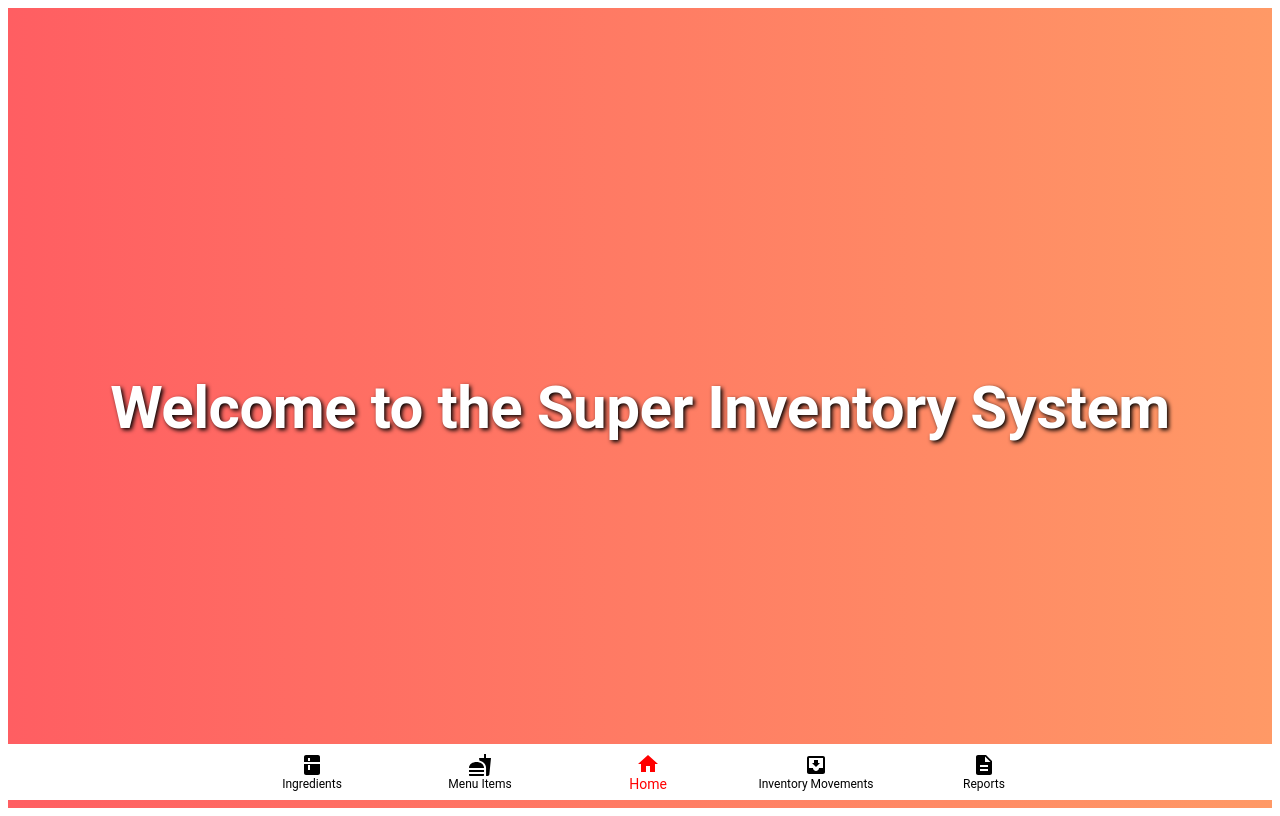
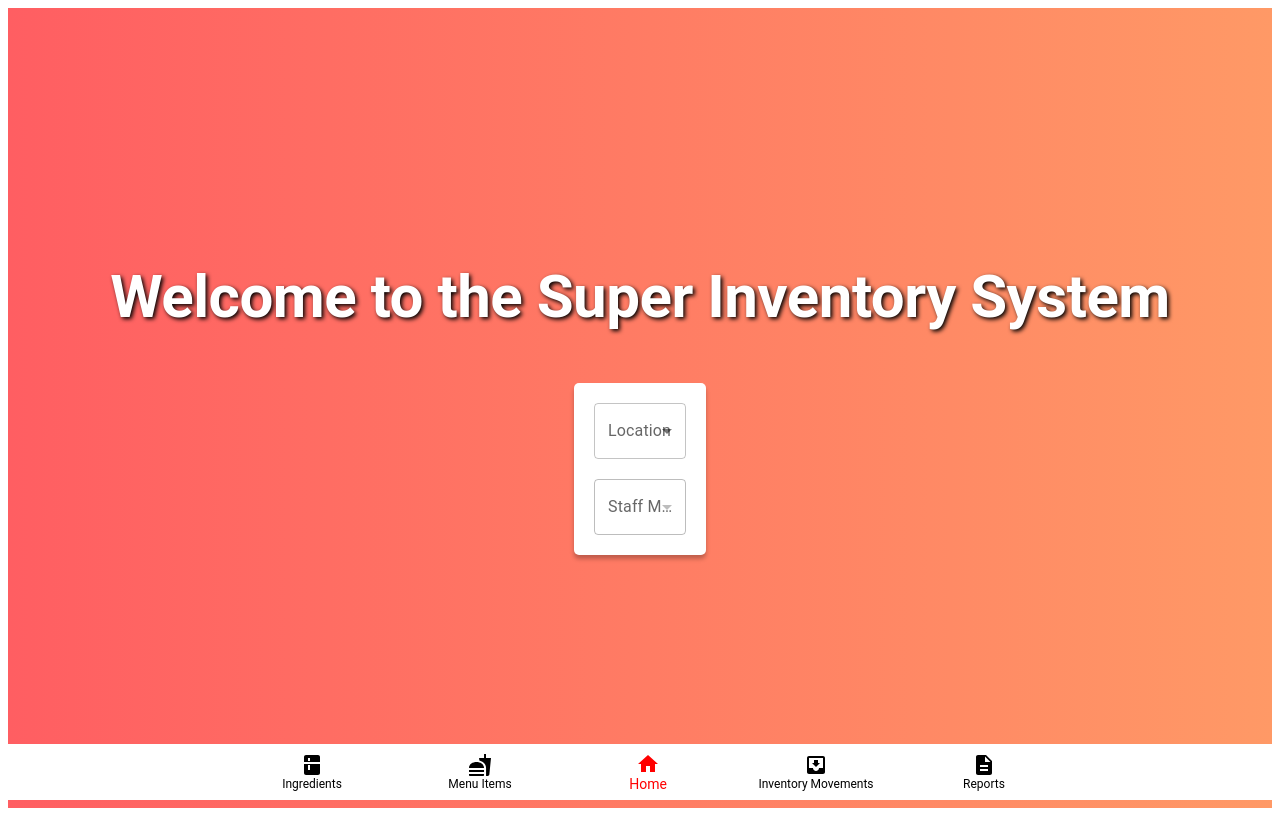
Before and after one commit to codemeasandwich/saladsweird, a Next.js app: page / in a window 1280 px wide. Built offline with nearby package versions, Linux system fonts and the light colour scheme.

Commit message:
Placeholder for Location & Staff Selection

```diff
--- a/pages/index.js
+++ b/pages/index.js
@@ -1,13 +1,28 @@
-import React from 'react';
-import { Box, Typography } from '@mui/material';
+import React, { useState } from 'react';
+import { Box, Typography, Select, MenuItem, FormControl, InputLabel } from '@mui/material';
 
 const AppLandingPage = () => {
+    const [location, setLocation] = useState('');
+    const [staffMember, setStaffMember] = useState('');
+    const [isStaffMemberDisabled, setStaffMemberDisabled] = useState(true);
+
+    const handleLocationChange = (event) => {
+        setLocation(event.target.value);
+        // Enable staff member drop down if a location is selected
+        setStaffMemberDisabled(event.target.value === '' ? true : false);
+    };
+
+    const handleStaffMemberChange = (event) => {
+        setStaffMember(event.target.value);
+    };
+
     return (
         <Box
             style={{
                 minHeight: '100vh',
                 backgroundImage: 'linear-gradient(to right, #ff5e62, #ff9966)',
                 display: 'flex',
+                flexDirection: 'column',
                 alignItems: 'center',
                 justifyContent: 'center',
                 textAlign: 'center'
@@ -23,6 +38,43 @@ const AppLandingPage = () => {
             >
                 Welcome to the Super Inventory System
             </Typography>
+
+            <Box
+                style={{
+                    marginTop: '50px',
+                    backgroundColor: 'white',
+                    padding: '20px',
+                    boxShadow: '0px 4px 4px rgba(0, 0, 0, 0.25)',
+                    borderRadius: '5px'
+                }}
+            >
+                <FormControl fullWidth style={{ marginBottom: '20px' }}>
+                    <InputLabel id="location-label">Location</InputLabel>
+                    <Select
+                        labelId="location-label"
+                        id="location-select"
+                        value={location}
+                        onChange={handleLocationChange}
+                    >
+                        <MenuItem value={'location1'}>Location 1</MenuItem>
+                        <MenuItem value={'location2'}>Location 2</MenuItem>
+                    </Select>
+                </FormControl>
+
+                <FormControl fullWidth>
+                    <InputLabel id="staff-member-label">Staff Member</InputLabel>
+                    <Select
+                        labelId="staff-member-label"
+                        id="staff-member-select"
+                        value={staffMember}
+                        onChange={handleStaffMemberChange}
+                        disabled={isStaffMemberDisabled}
+                    >
+                        <MenuItem value={'staff1'}>Staff Member 1</MenuItem>
+                        <MenuItem value={'staff2'}>Staff Member 2</MenuItem>
+                    </Select>
+                </FormControl>
+            </Box>
         </Box>
     );
 };
```
